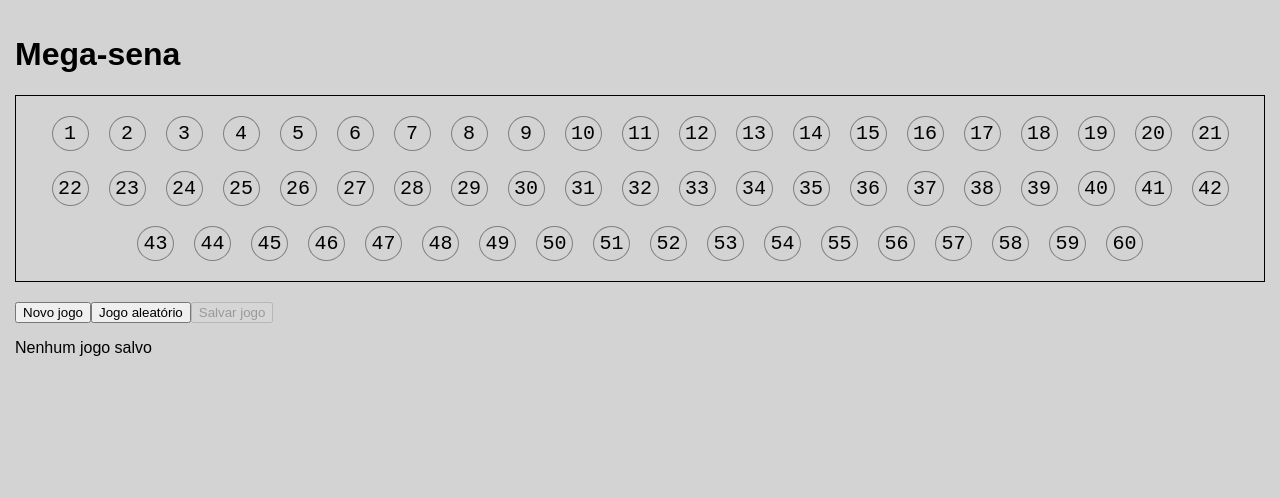
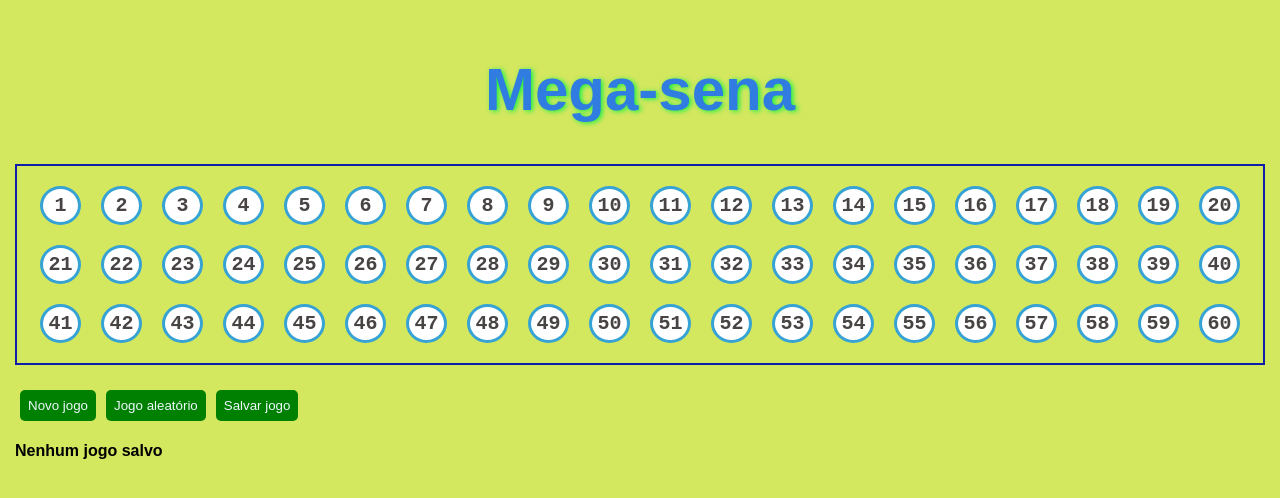
Before and after one commit to CelsoTavares/mega-Sena, a plain HTML site: page index.html in a window 1280 px wide. Drawn offline with Linux system fonts and the light colour scheme.

Commit message:
Update index.css

```diff
--- a/index.css
+++ b/index.css
@@ -1,35 +1,44 @@
-/* *{
-    margin: 0;
-    padding: 0;
-    box-sizing: border-box
-    ;
-} */
 body{
     padding: 10px;
     font-family: Arial, Helvetica, sans-serif;
-    background-color: lightgray;
+    background-color: rgb(211, 231, 95);
     margin: 5px;
+    font-weight: bold;
+}
+h1{
+    font-size: 60px;
+    text-align: center;
+    text-shadow: 2px 1px 5px rgb(20, 241, 68);
+    color: rgb(48, 124, 224);
 }
 button{
     cursor: pointer;
+    padding: 8px;
+    border-radius: 5px;
+    border: none;
+    margin: 5px;
+    background: green;
+    color: aliceblue;
 }
 .numbers{
-    border: 1px solid black;
+    border: 2px solid rgb(14, 29, 170);
     padding: 10px;
     list-style-type: none;
     font-family: monospace;
     font-size: 20px;
     text-align: center;
+    color: rgb(73, 68, 68);
 }
 .number{
     display: inline-block;
     margin: 10px;
-    border: 1px solid gray;
+    border: 3px solid rgb(55, 163, 212);
     width: 25px;
     border-radius: 100%;
     padding: 5px;
     cursor: pointer;
     user-select: none;
+    background: white;
 }
 .selected-number{
     background: lightgreen;
```
